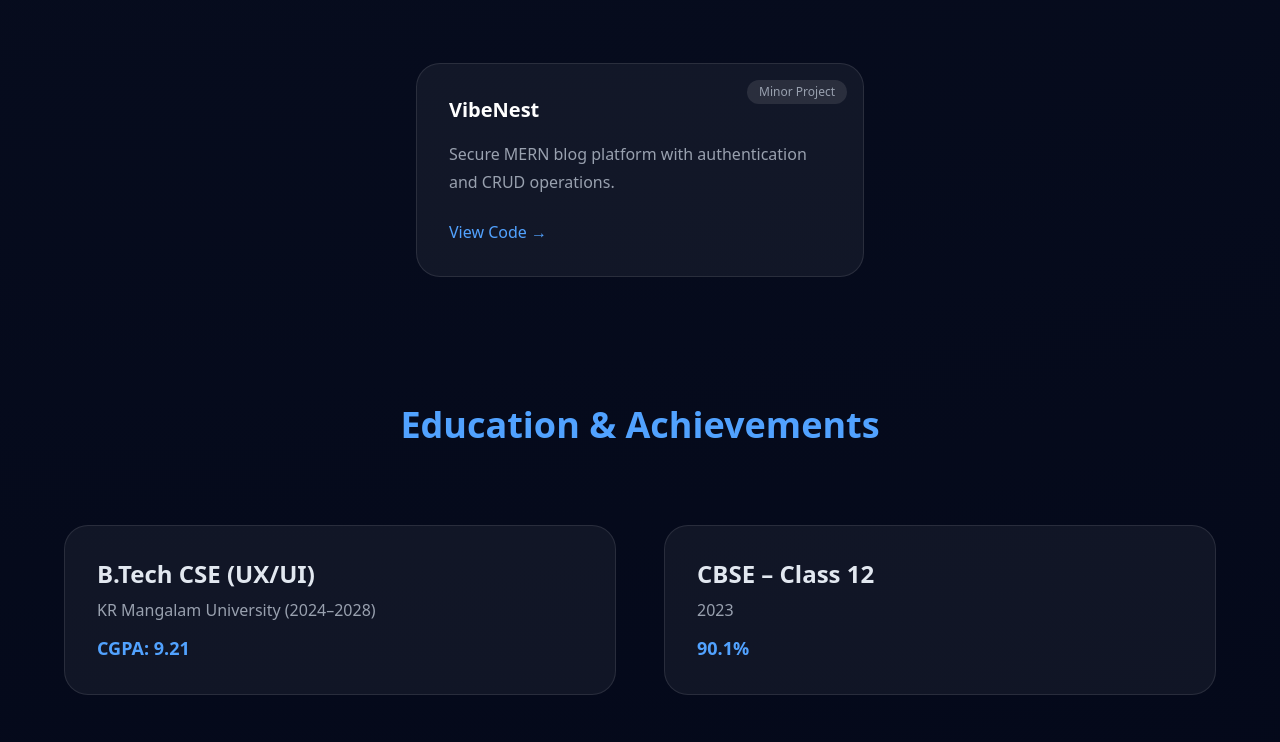
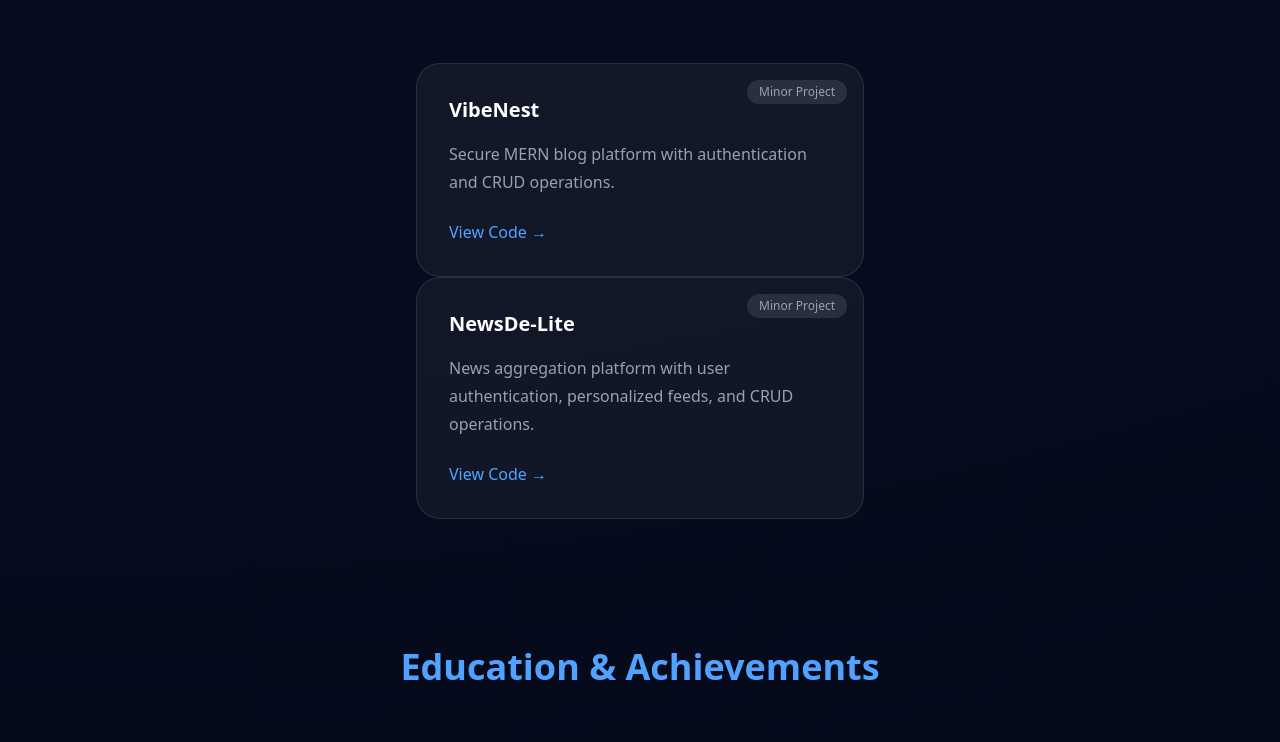
Before and after one commit to Subhi2911/portfolio, a Next.js app: page / in a window 1280 px wide. Shown: the part 3725-4467 px from the top of the page. Built offline with nearby package versions, Linux system fonts and the light colour scheme.

Commit message:
Adding minor project

```diff
--- a/components/Projects.tsx
+++ b/components/Projects.tsx
@@ -3,9 +3,9 @@ import { link } from "fs";
 export default function Projects() {
   const majorProjects = [
     {
-      title:"Smart Waste Bin Management System",
-      desc:"IoT-based system for real-time monitoring of waste bins with fill-level sensors, GPS tracking, and automated collection scheduling. Features interactive maps, analytics dashboard, SMS alerts, and staff management using MERN stack with Socket.IO for live updates.",
-      link:"https://github.com/ishankumar2911-commits/NecroCoders_Minor-Project"
+      title: "Smart Waste Bin Management System",
+      desc: "IoT-based system for real-time monitoring of waste bins with fill-level sensors, GPS tracking, and automated collection scheduling. Features interactive maps, analytics dashboard, SMS alerts, and staff management using MERN stack with Socket.IO for live updates.",
+      link: "https://github.com/ishankumar2911-commits/NecroCoders_Minor-Project"
     },
     {
       title: "LilYapper",
@@ -19,11 +19,17 @@ export default function Projects() {
     },
   ];
 
-  const minorProject = {
+  const minorProject = [{
     title: "VibeNest",
     desc: "Secure MERN blog platform with authentication and CRUD operations.",
     link: "https://github.com/Subhi2911/vibenest",
-  };
+  },
+  {
+    title: "NewsDe-Lite",
+    desc: "News aggregation platform with user authentication, personalized feeds, and CRUD operations.",
+    link: "https://github.com/Subhi2911/NewsDe-Lite"
+  },
+  ];
 
   return (
     <section id="projects" className="py-16 px-6">
@@ -70,7 +76,10 @@ export default function Projects() {
 
         {/* Minor Project */}
         <div className="max-w-md mx-auto">
+          {minorProject.map((proj, index) => {
+            return (
               <div
+                key={index}
                 className="relative p-8 rounded-3xl
                 bg-white/5 border border-white/10
                 hover:border-blue-400
@@ -82,21 +91,23 @@ export default function Projects() {
                 </span>
 
                 <h3 className="text-xl font-semibold mb-4 text-white">
-              {minorProject.title}
+                  {proj.title}
                 </h3>
 
                 <p className="text-gray-400 mb-6 leading-7">
-              {minorProject.desc}
+                  {proj.desc}
                 </p>
 
                 <a
-              href={minorProject.link}
+                  href={proj.link}
                   target="_blank"
                   className="text-blue-400 font-medium hover:underline"
                 >
                   View Code →
                 </a>
               </div>
+            );
+          })}
         </div>
 
       </div>
```
Lines whose indentation alone changed are shown as unchanged.
